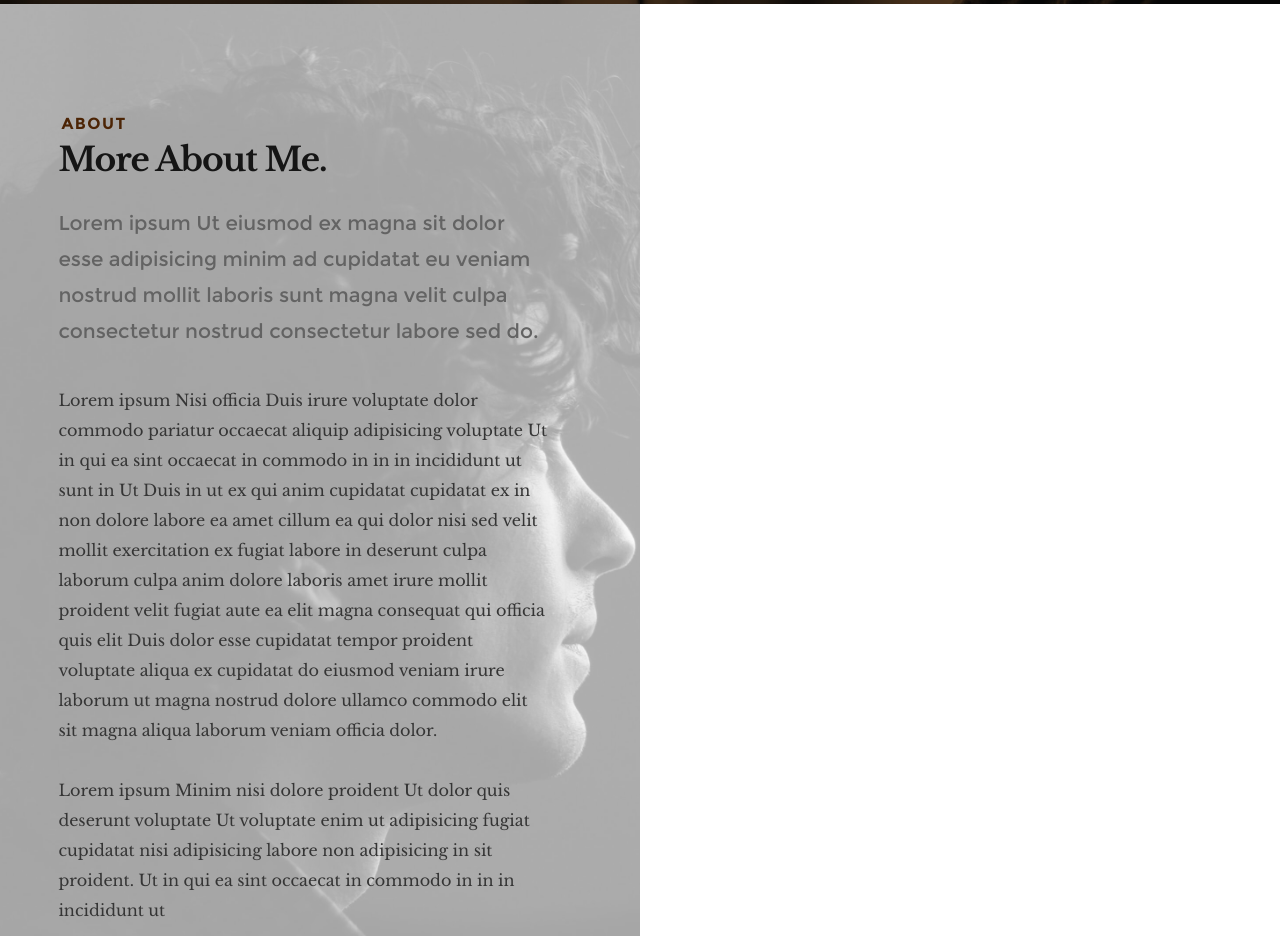
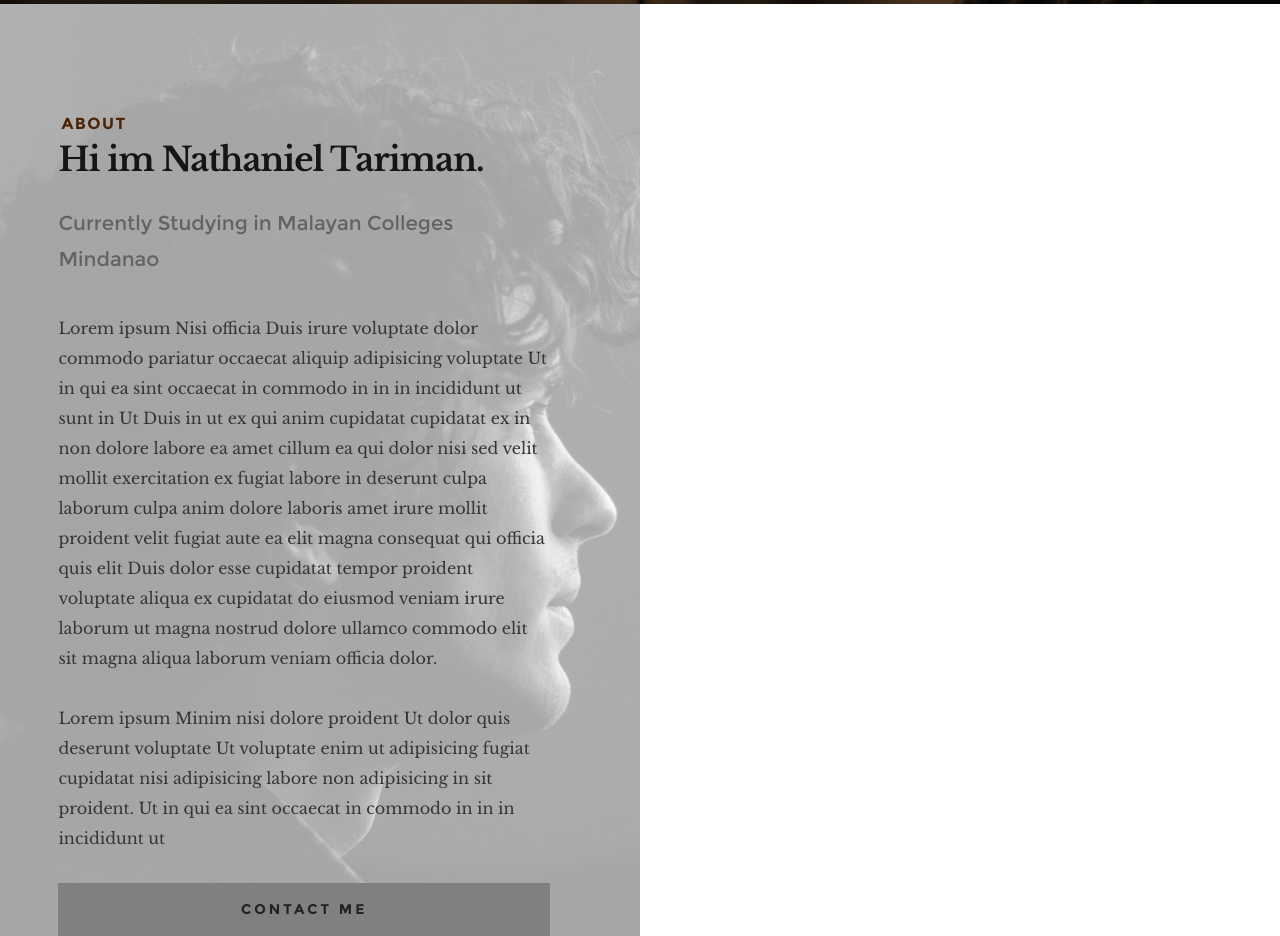
Before and after one commit to NTariman/Tariman_TLE_10, a plain HTML site: page index.html in a window 1280 px wide. Shown: the part 800-1736 px from the top of the page. Drawn offline with Linux system fonts and the light colour scheme; files whose address does not match are found by name.

Commit message:
Updated Subtitle

```diff
--- a/index.html
+++ b/index.html
@@ -141,9 +141,9 @@
 
 				<div class="intro">
 					<h3 class="animate-this">About</h3>
-	   			<h1 class="animate-this">More About Me.</h1>
+	   			<h1 class="animate-this">Hi im Nathaniel Tariman.</h1>
 
-	   			<p class="lead animate-this">Lorem ipsum Ut eiusmod ex magna sit dolor esse adipisicing minim ad cupidatat eu veniam nostrud mollit laboris sunt magna velit culpa consectetur nostrud consectetur labore sed do.</p>
+	   			<p class="lead animate-this">Currently Studying in Malayan Colleges Mindanao</p>
 				</div>
 
    			<p class="animate-this">
```
